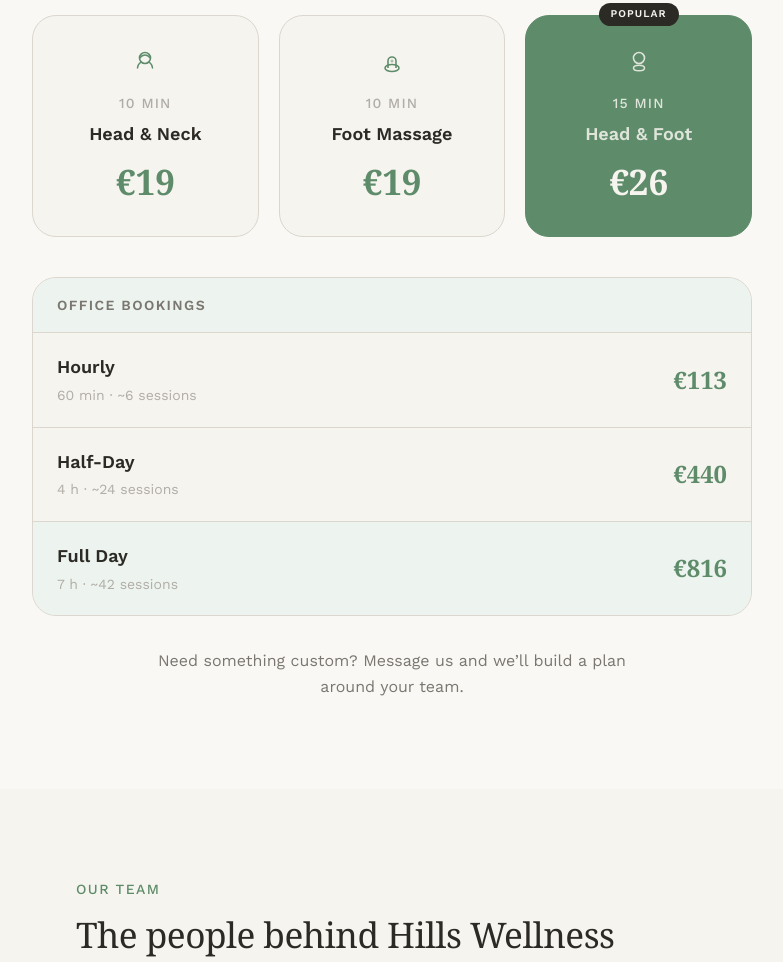
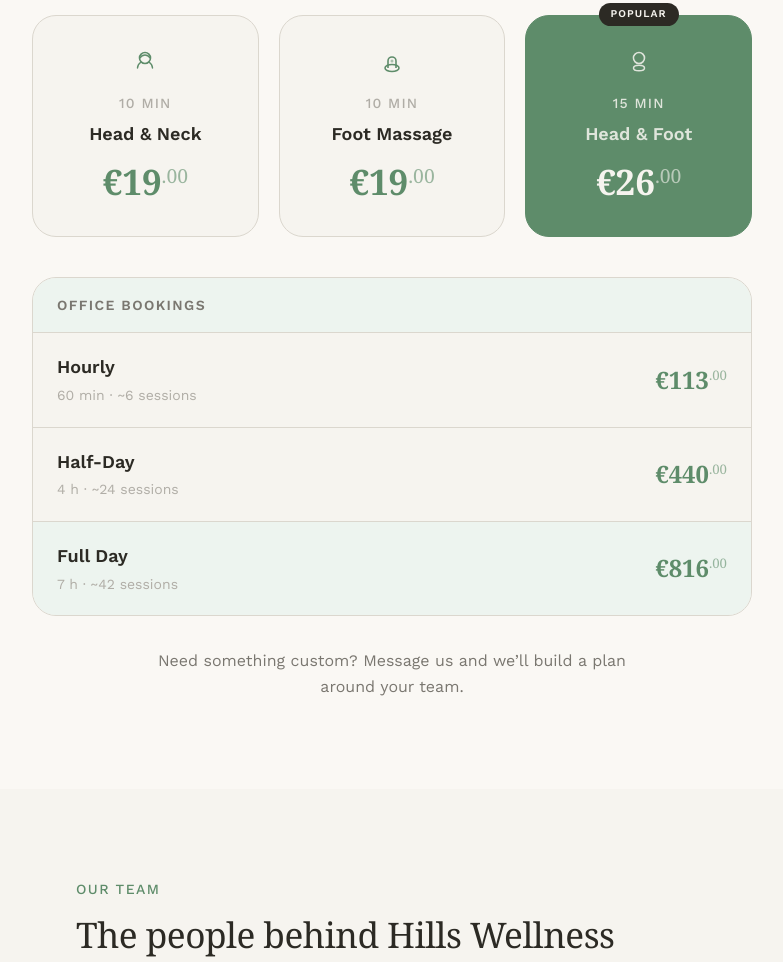
Before and after one commit to desilvasha/calm-corner, a plain HTML site: page index.html in a window 1280 px wide. Shown: the part 2593-3555 px from the top of the page, without its empty margins (248-1031 px from the left). Drawn offline with nearby package versions, Linux system fonts and the light colour scheme; a web font is replaced by a local one.

Commit message:
Add .00 cents to all prices in pricing section

```diff
--- a/index.html
+++ b/index.html
@@ -177,7 +177,7 @@
             <p class="session-duration">10 min</p>
             <h3 class="session-name" data-i18n="pricing.headneck">Head &amp; Neck</h3>
             <div class="session-price">
-              <span class="session-amount">&euro;19</span>
+              <span class="session-amount">&euro;19<span class="session-cents">.00</span></span>
             </div>
           </div>
 
@@ -188,7 +188,7 @@
             <p class="session-duration">10 min</p>
             <h3 class="session-name" data-i18n="pricing.foot">Foot Massage</h3>
             <div class="session-price">
-              <span class="session-amount">&euro;19</span>
+              <span class="session-amount">&euro;19<span class="session-cents">.00</span></span>
             </div>
           </div>
 
@@ -200,7 +200,7 @@
             <p class="session-duration">15 min</p>
             <h3 class="session-name" data-i18n="pricing.headfoot">Head &amp; Foot</h3>
             <div class="session-price">
-              <span class="session-amount">&euro;26</span>
+              <span class="session-amount">&euro;26<span class="session-cents">.00</span></span>
             </div>
           </div>
         </div>
@@ -214,21 +214,21 @@
                 <p class="package-name" data-i18n="pricing.hourly">Hourly</p>
                 <p class="package-meta">60 min &middot; <span data-i18n="pricing.hourly.desc">~6 sessions</span></p>
               </div>
-              <p class="package-price">&euro;113</p>
+              <p class="package-price">&euro;113<span class="session-cents">.00</span></p>
             </div>
             <div class="package-item">
               <div class="package-left">
                 <p class="package-name" data-i18n="pricing.halfday">Half-Day</p>
                 <p class="package-meta">4 h &middot; <span data-i18n="pricing.halfday.desc">~24 sessions</span></p>
               </div>
-              <p class="package-price">&euro;440</p>
+              <p class="package-price">&euro;440<span class="session-cents">.00</span></p>
             </div>
             <div class="package-item package-item--highlight">
               <div class="package-left">
                 <p class="package-name" data-i18n="pricing.fullday">Full Day</p>
                 <p class="package-meta">7 h &middot; <span data-i18n="pricing.fullday.desc">~42 sessions</span></p>
               </div>
-              <p class="package-price">&euro;816</p>
+              <p class="package-price">&euro;816<span class="session-cents">.00</span></p>
             </div>
           </div>
         </div>
--- a/style.css
+++ b/style.css
@@ -681,6 +681,14 @@ button { cursor: pointer; background: none; border: none; }
   color: var(--color-text-inverse);
 }
 
+.session-cents {
+  font-size: 0.55em;
+  font-weight: 500;
+  opacity: 0.6;
+  vertical-align: super;
+  letter-spacing: 0;
+}
+
 /* Packages */
 .pricing-packages {
   max-width: 720px;
```
